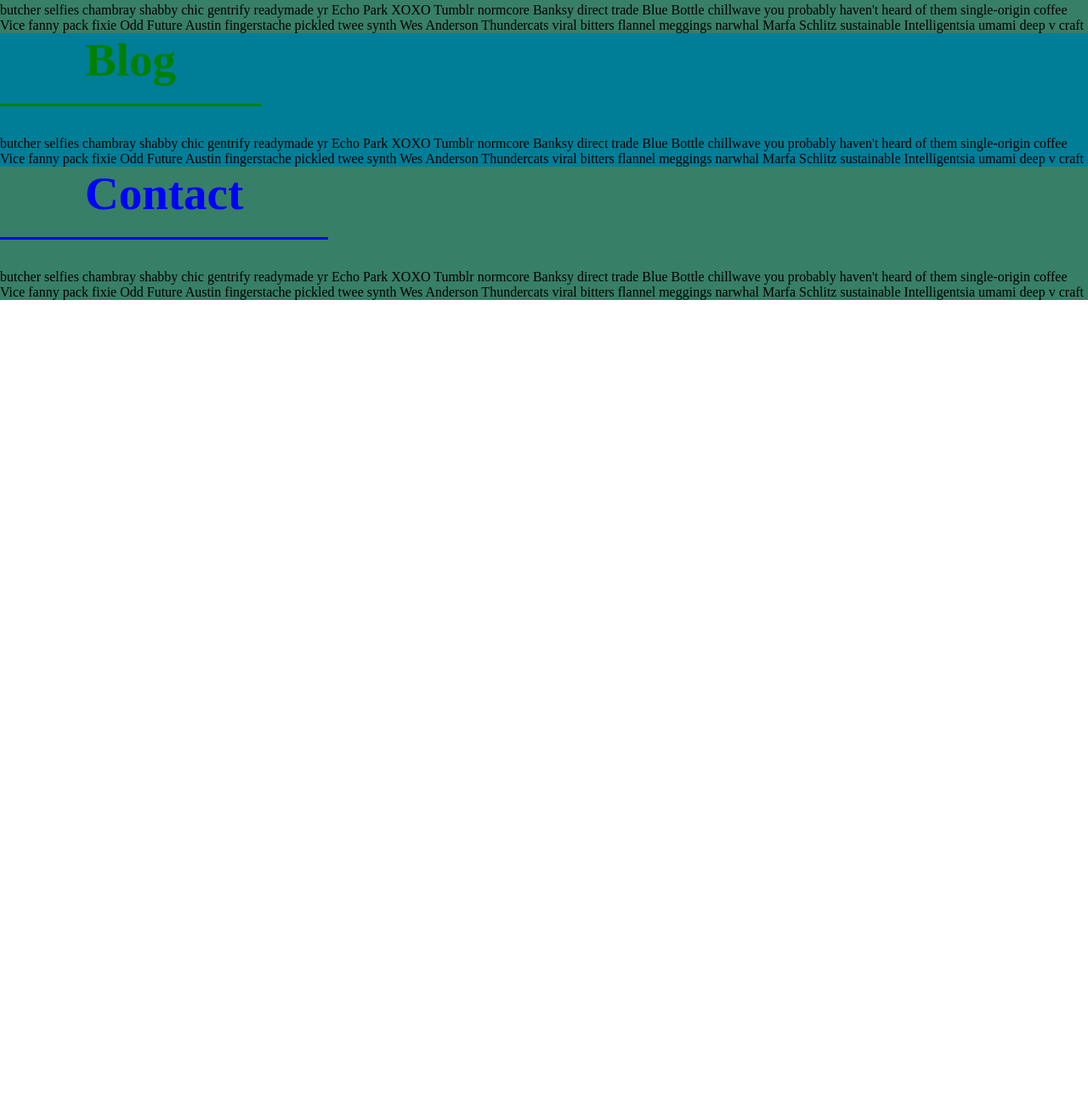
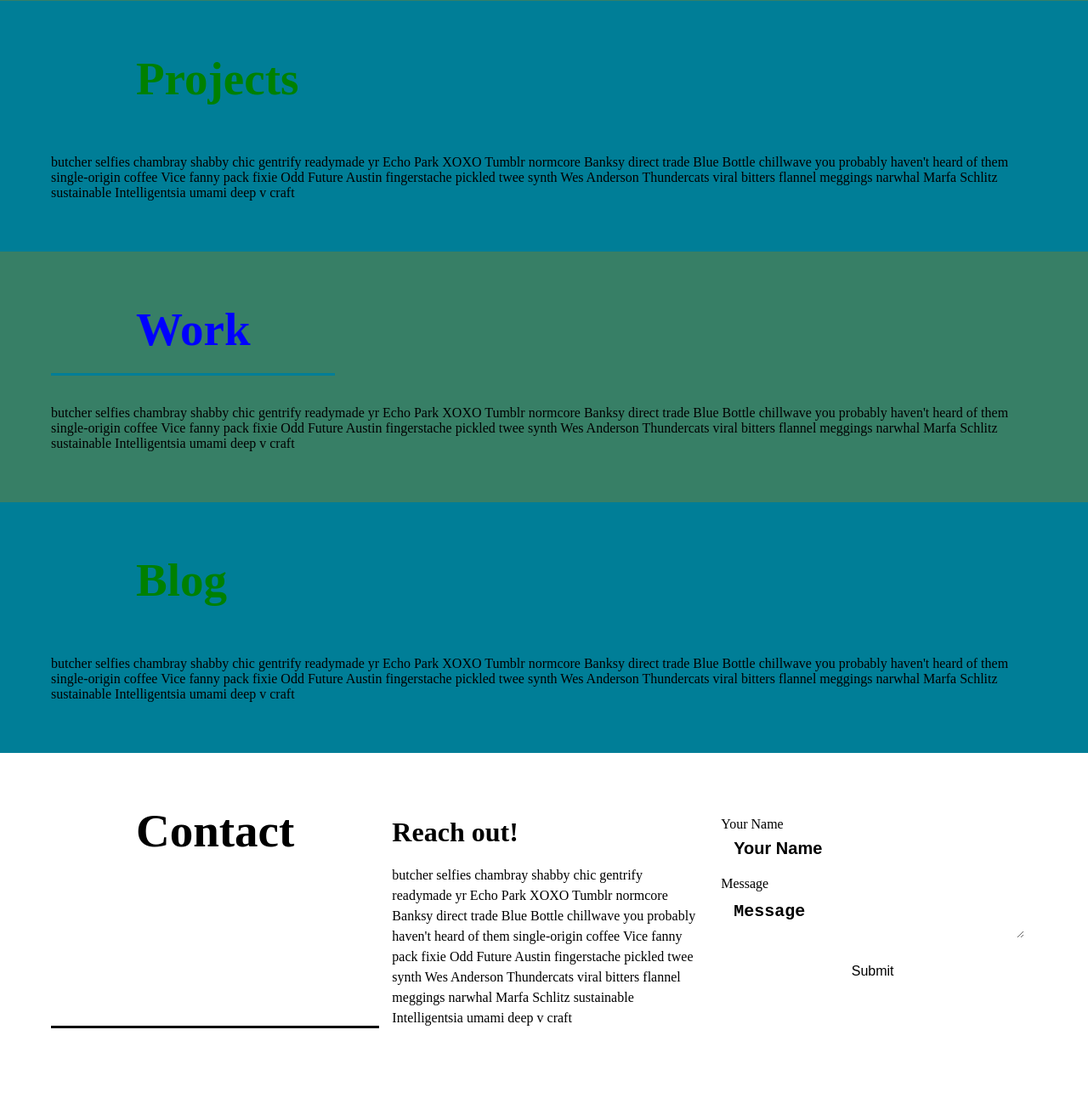
Before and after one commit to OmarDGreat/Module-2-Challenge-Omar-Daghesdtani, a plain HTML site: page index.html in a window 1280 px wide. Shown: the part 736-2041 px from the top of the page at 85% size. Before the commit the page ends 1089 px from the top, so only its background shows below. Drawn offline with Linux system fonts and the light colour scheme.

Commit message:
HTML and CSS update 1.01

```diff
--- a/assets/style.css
+++ b/assets/style.css
@@ -87,17 +87,125 @@ header nav ul li a:hover {
 
 /* Header Style End */
 
-/* Icon bar Start */
 
-.icon-bar a img {
+/* Contact form Start */
+.contact {
 
-    width: 24px !important;
-    height: 24px !important;
+  display: flex;
+  background-color: var(--secondary-color);
+
+}
+
+.contact h2 {
+
+  color: var(--primary-color);
+
+}
+
+.contact h3 {
+
+  color: var(--primary-color);
+  font-size: 32px;
+
+}
+
+.contact p {
+
+  margin: 20px 0;
+  line-height: 1.5;
+  font-size: 16px;
+  font-style: normal;
+
+}
+
+.contact-info{
+
+  display: flex;
+  justify-content: space-between;
+  flex-wrap: wrap;
+
+}
+
+.contact-info a {
+
+  color: var(--text2-color);
+
+}
+
+.contact-info iframe {
+
+  height: 400px;
+}
+
+.contact-info div {
+
+  color: var(--text2-color);
+
+}
+
+.contact-info > * {
+  flex: 1;
+  margin: 15px;
+}
+
+.contact-form input, .contact-form textarea {
+
+  border: 1px solid var(--secondary-color);
+  display: block;
+  padding: 7px 15px;
+  font-size: 16px;
+  color: var(--secondary-color);
+  width: 100%;
+  margin-bottom: 15px;
+  margin-top: 5px;
+  border-radius: 10px;
+  background-color: rgba(255,255,255, 0.75);
+
+}
+
+.contact-form ::placeholder {
+
+color:var(--tertiary-color);
+font-weight: bold;
+font-size: 20px;
+
+}
+
+.contact-form button {
+
+  border: none;
+  padding: 15px 0;
+  font-size: 16px;
+  color: var(--secondary-color);
+  width: 100%;
+  background: var(--primary-color);
+  text-align: center;
+  border-radius: 10px;
+}
+
+.contact-form button:hover {
+
+color: var(--primary-color);
+background: var(--tertiary-color);
 
 }
 
 
+.contact-form input:focus {
 
+background-color: rgba(255,255,255, 1);
+outline: none;
+
+}
+/* Contact form End */
+
+/* Utility */
+
+section{
+
+  padding: 60px;
+
+}
 
 .section-title {
   font-size: 55px;
@@ -108,43 +216,51 @@ header nav ul li a:hover {
 
 }
 
-  /*Page Background + Text Style*/
-
 .page-style-1 {
-
   background-color: var(--bg1-color);
-
 }
 
-  .page-style-2{
-
+.page-style-2 {
   background-color: var(--bg3-color);
-
 }
 
-  .page-style-3{
-
+.page-style-3 {
   background-color: var(--bg2-color);
-
 }
 
-
-
-  .page-style-1 h2{
-
+.page-style-1 h2 {
   color: red;
-
 }
 
-  .page-style-2 h2{
-
+.page-style-2 h2 {
   color: blue;
-
-
 }
 
-  .page-style-3 h2{
+.page-style-3 h2 {
+  color: green;
+}
 
-    color: green;
+.icon-bar a img {
+  width: 24px !important;
+  height: 24px !important;
+}
 
+.primary-border {
+  border-color: var(--bg2-color);
 }
+
+.secondary-border {
+  border-color: var(--bg3-color);
+}
+
+.text-left {
+  text-align: left;
+}
+
+.text-right {
+  text-align: right;
+}
+
+.flex-row {
+  display: flex;
+}
--- a/index.html
+++ b/index.html
@@ -83,7 +83,7 @@
 
         </section>
 
-        <!--"Work" section-->
+        <!--"My Projects" section-->
         <section id="projects" class="page-style-3">
 
             <h2 class="section-title primary-border">Projects</h2>
@@ -93,7 +93,7 @@
 
         </section>
 
-        <!--"Blog" section-->
+        <!--"Work" section-->
         <section id="work" class="page-style-2">
 
             <h2 class="section-title primary-border">Work</h2>
@@ -103,7 +103,7 @@
 
         </section>
 
-        <!--"Contact" section-->
+        <!--"Blog" section-->
         <section id="blog" class="page-style-3">
 
             <h2 class="section-title primary-border">Blog</h2>
@@ -113,17 +113,57 @@
 
         </section>
 
-        <section id="contact" class="page-style-2">
+        <!--"Contact" section-->
 
-            <h2 class="section-title primary-border">Contact</h2>
-            <p>
-                butcher selfies chambray shabby chic gentrify readymade yr Echo Park XOXO Tumblr normcore Banksy direct trade Blue Bottle chillwave you probably haven't heard of them single-origin coffee Vice fanny pack fixie Odd Future Austin fingerstache pickled twee synth Wes Anderson Thundercats viral bitters flannel meggings narwhal Marfa Schlitz sustainable Intelligentsia umami deep v craft
-            </p>
+        <!--
+
+YOU NEED TO FIX THIS SECTION
+
+
+
+        -->
+        <section id="contact" class="contact ">
+
+
+            <div class="flex-row">
+                <h2 class="section-title">
+                    Contact
+                </h2>
+            </div>
+
+            <div class="contact-info">
+
+                <div>
+
+                    <h3>Reach out!</h3>
+                    <p>
+                        butcher selfies chambray shabby chic gentrify readymade yr Echo Park XOXO Tumblr normcore Banksy direct trade Blue Bottle chillwave you probably haven't heard of them single-origin coffee Vice fanny pack fixie Odd Future Austin fingerstache pickled twee synth Wes Anderson Thundercats viral bitters flannel meggings narwhal Marfa Schlitz sustainable Intelligentsia umami deep v craft
+                    </p>
+
+                </div>
+
+                <div>
+
+                    <form class="contact-form">
+
+                       <label for="contact-name">Your Name</label>
+                       <input type="text" id="contact-name" placeholder="Your Name" />
+
+                       <label for="contact-message">Message</label>
+                       <textarea id="contact-message" placeholder="Message"></textarea>
+
+                       <button type="submit">Submit</button>
+
+                    </form>
+                </div>
+
+
+
+            </div>
 
         </section>
 
 
 
 
-
     </body>
```
Lines whose indentation alone changed are shown as unchanged.
